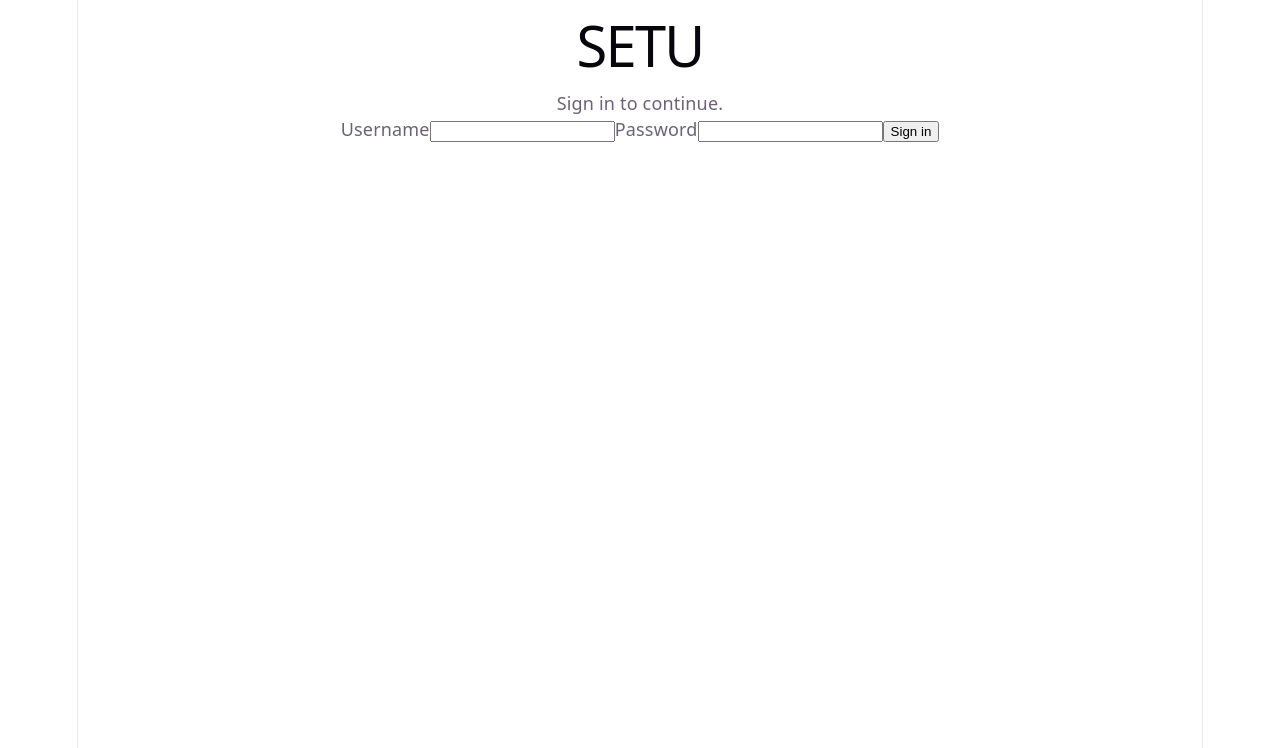
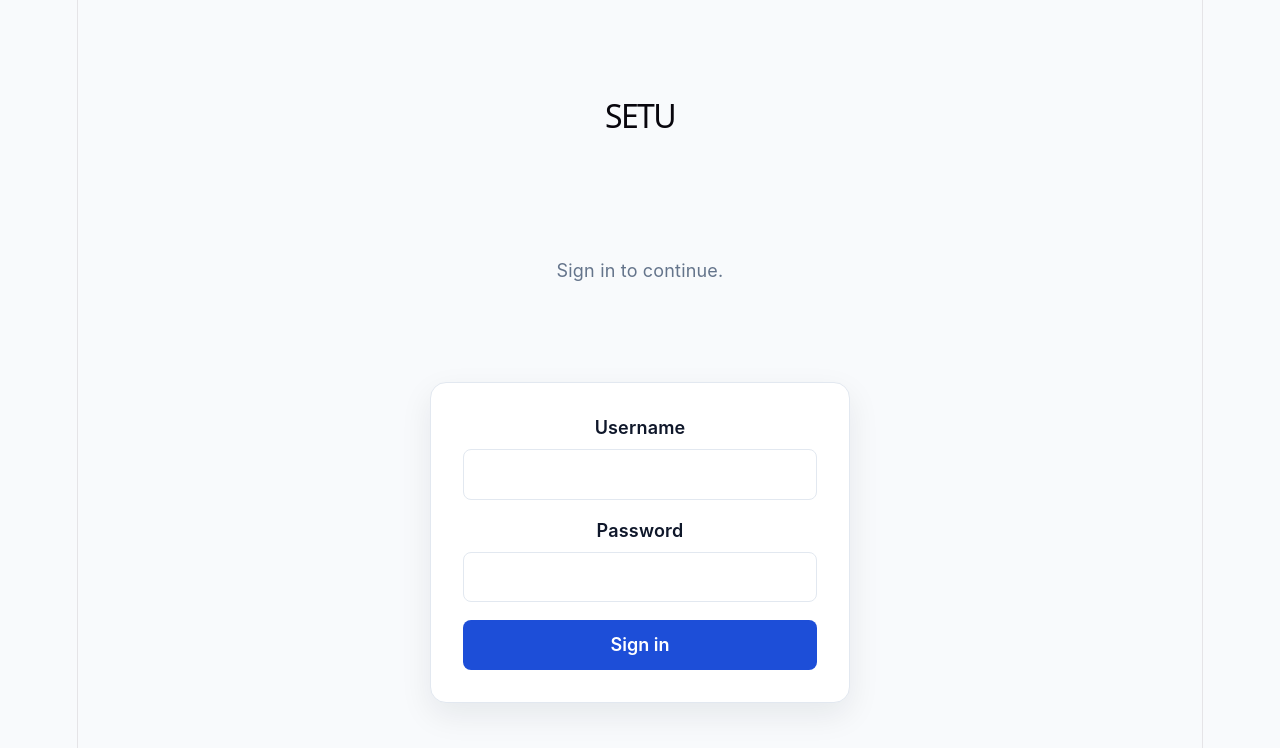
Before and after one commit to Yash-Patil-26/Maha_Setu, a React app in the folder frontend/: page /login in a window 1280 px wide. Shown: the top 748 px of the page. Built offline with nearby package versions, Linux system fonts and the light colour scheme; the HTML template or start-up script is replaced by a standard one.

Commit message:
T-090: style app shell and login

```diff
--- a/frontend/src/App.css
+++ b/frontend/src/App.css
@@ -1,184 +1,108 @@
-.counter {
-  font-size: 16px;
-  padding: 5px 10px;
-  border-radius: 5px;
-  color: var(--accent);
-  background: var(--accent-bg);
-  border: 2px solid transparent;
-  transition: border-color 0.3s;
-  margin-bottom: 24px;
-
-  &:hover {
-    border-color: var(--accent-border);
-  }
-  &:focus-visible {
-    outline: 2px solid var(--accent);
-    outline-offset: 2px;
-  }
+:root {
+  --setu-primary: #1d4ed8;
+  --setu-primary-dark: #1e3a8a;
+  --setu-bg: #f8fafc;
+  --setu-surface: #ffffff;
+  --setu-text: #0f172a;
+  --setu-muted: #64748b;
+  --setu-border: #e2e8f0;
+  --setu-danger: #b91c1c;
 }
 
-.hero {
-  position: relative;
-
-  .base,
-  .framework,
-  .vite {
-    inset-inline: 0;
-    margin: 0 auto;
+* {
+  box-sizing: border-box;
 }
 
-  .base {
-    width: 170px;
-    position: relative;
-    z-index: 0;
+body {
+  margin: 0;
+  background: var(--setu-bg);
+  color: var(--setu-text);
+  font-family:
+    Inter,
+    ui-sans-serif,
+    system-ui,
+    -apple-system,
+    BlinkMacSystemFont,
+    "Segoe UI",
+    sans-serif;
 }
 
-  .framework,
-  .vite {
-    position: absolute;
+button,
+input {
+  font: inherit;
 }
 
-  .framework {
-    z-index: 1;
-    top: 34px;
-    height: 28px;
-    transform: perspective(2000px) rotateZ(300deg) rotateX(44deg) rotateY(39deg)
-      scale(1.4);
+button {
+  cursor: pointer;
 }
 
-  .vite {
-    z-index: 0;
-    top: 107px;
-    height: 26px;
-    width: auto;
-    transform: perspective(2000px) rotateZ(300deg) rotateX(40deg) rotateY(39deg)
-      scale(0.8);
-  }
+main {
+  width: min(100% - 32px, 960px);
+  margin: 0 auto;
+  padding: 48px 0;
 }
 
-#center {
-  display: flex;
-  flex-direction: column;
-  gap: 25px;
-  place-content: center;
-  place-items: center;
-  flex-grow: 1;
-
-  @media (max-width: 1024px) {
-    padding: 32px 20px 24px;
-    gap: 18px;
-  }
+h1 {
+  margin: 0 0 12px;
+  font-size: 32px;
+  line-height: 1.2;
 }
 
-#next-steps {
-  display: flex;
-  border-top: 1px solid var(--border);
-  text-align: left;
-
-  & > div {
-    flex: 1 1 0;
-    padding: 32px;
-    @media (max-width: 1024px) {
-      padding: 24px 20px;
-    }
+p {
+  color: var(--setu-muted);
 }
 
-  .icon {
-    margin-bottom: 16px;
-    width: 22px;
-    height: 22px;
+.login-page {
+  min-height: 100vh;
+  display: grid;
+  place-items: center;
 }
 
-  @media (max-width: 1024px) {
-    flex-direction: column;
+.login-card {
+  width: min(100%, 420px);
+  padding: 32px;
+  background: var(--setu-surface);
+  border: 1px solid var(--setu-border);
+  border-radius: 16px;
+  box-shadow: 0 12px 32px rgba(15, 23, 42, 0.08);
+}
+
+.login-title {
+  margin-bottom: 24px;
   text-align: center;
 }
+
+.login-card label {
+  display: grid;
+  gap: 8px;
+  margin-bottom: 18px;
+  font-weight: 600;
 }
 
-#docs {
-  border-right: 1px solid var(--border);
-
-  @media (max-width: 1024px) {
-    border-right: none;
-    border-bottom: 1px solid var(--border);
-  }
+.login-card input {
+  width: 100%;
+  padding: 11px 12px;
+  border: 1px solid var(--setu-border);
+  border-radius: 8px;
+  color: var(--setu-text);
+  background: var(--setu-surface);
 }
 
-#next-steps ul {
-  list-style: none;
-  padding: 0;
-  display: flex;
-  gap: 8px;
-  margin: 32px 0 0;
-
-  .logo {
-    height: 18px;
+.login-card input:focus {
+  outline: 2px solid var(--setu-primary);
+  outline-offset: 1px;
 }
 
-  a {
-    color: var(--text-h);
-    font-size: 16px;
-    border-radius: 6px;
-    background: var(--social-bg);
-    display: flex;
-    padding: 6px 12px;
-    align-items: center;
-    gap: 8px;
-    text-decoration: none;
-    transition: box-shadow 0.3s;
-
-    &:hover {
-      box-shadow: var(--shadow);
-    }
-    .button-icon {
-      height: 18px;
-      width: 18px;
-    }
+.login-card button {
+  width: 100%;
+  padding: 12px 16px;
+  border: 0;
+  border-radius: 8px;
+  color: white;
+  background: var(--setu-primary);
+  font-weight: 600;
 }
 
-  @media (max-width: 1024px) {
-    margin-top: 20px;
-    flex-wrap: wrap;
-    justify-content: center;
-
-    li {
-      flex: 1 1 calc(50% - 8px);
+.login-card button:hover {
+  background: var(--setu-primary-dark);
 }
-
-    a {
-      width: 100%;
-      justify-content: center;
-      box-sizing: border-box;
-    }
-  }
-}
-
-#spacer {
-  height: 88px;
-  border-top: 1px solid var(--border);
-  @media (max-width: 1024px) {
-    height: 48px;
-  }
-}
-
-.ticks {
-  position: relative;
-  width: 100%;
-
-  &::before,
-  &::after {
-    content: '';
-    position: absolute;
-    top: -4.5px;
-    border: 5px solid transparent;
-  }
-
-  &::before {
-    left: 0;
-    border-left-color: var(--border);
-  }
-  &::after {
-    right: 0;
-    border-right-color: var(--border);
-  }
-}
--- a/frontend/src/pages/LoginPage.jsx
+++ b/frontend/src/pages/LoginPage.jsx
@@ -29,11 +29,11 @@ export default function LoginPage() {
   }
 
   return (
-    <main>
-      <h1>SETU</h1>
+    <main className="login-page">
+      <h1 className="login-title">SETU</h1>
       <p>Sign in to continue.</p>
 
-      <form onSubmit={handleSubmit}>
+      <form className="login-card" onSubmit={handleSubmit}>
         <label>
           Username
           <input
```
Lines whose indentation alone changed are shown as unchanged.
